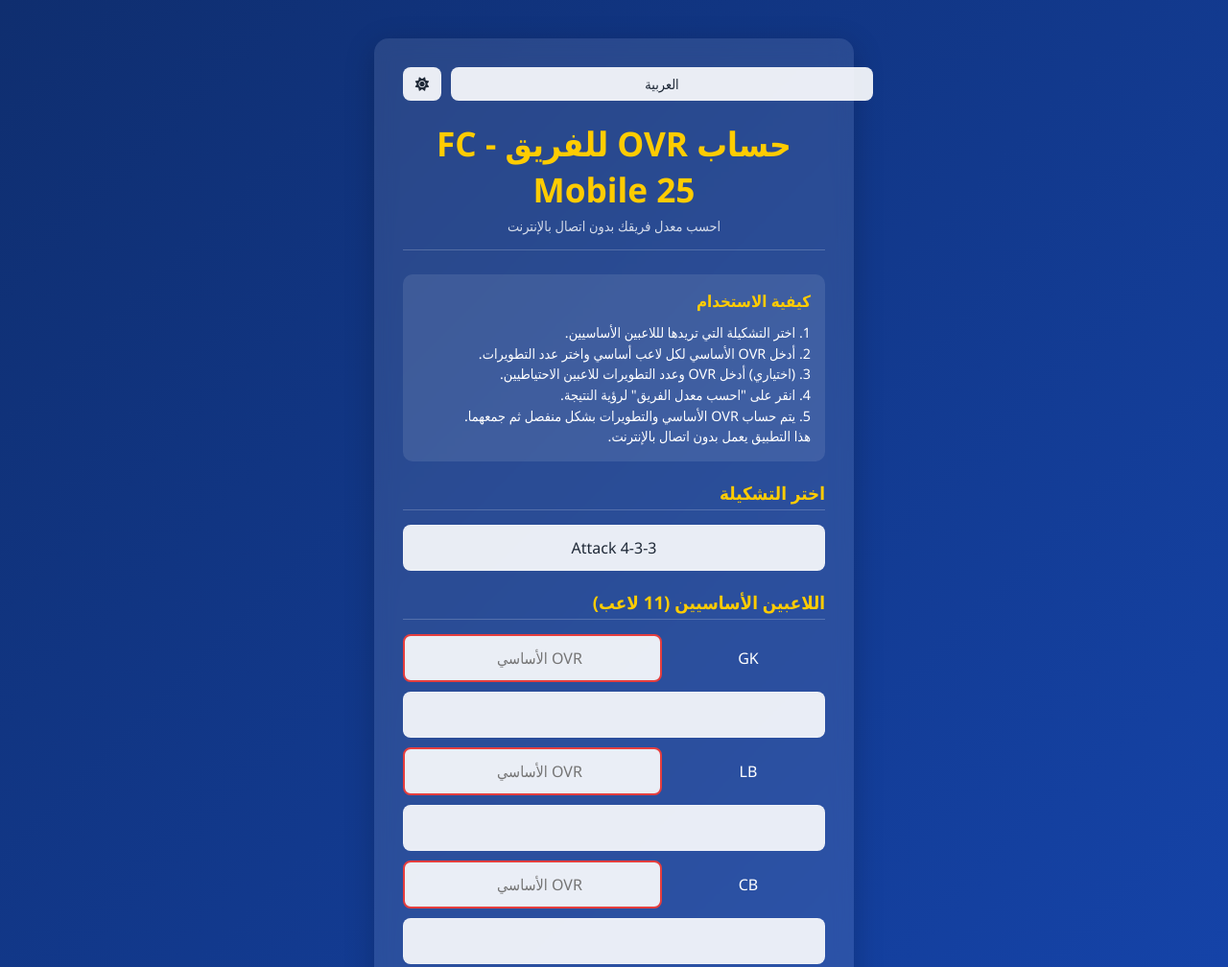
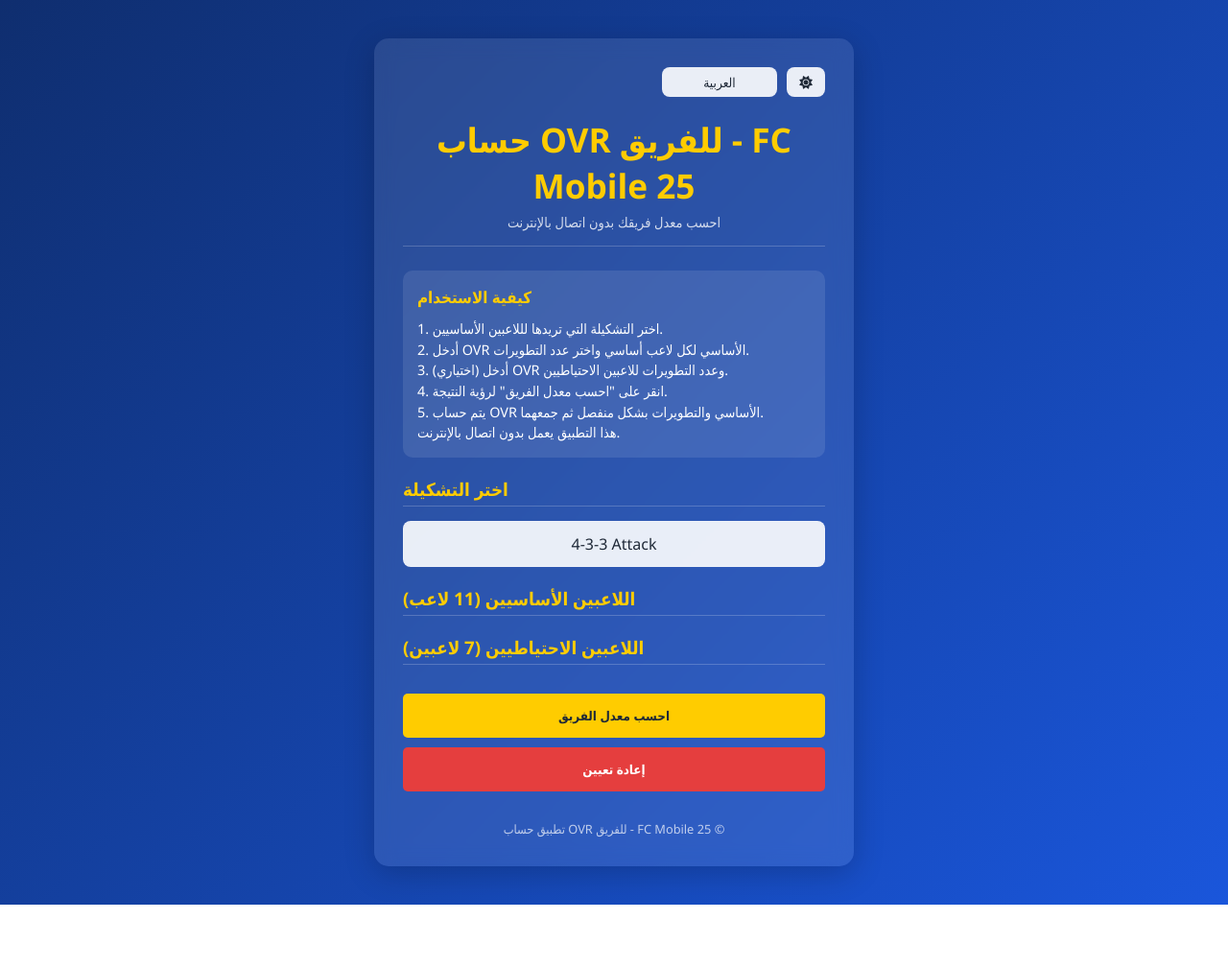
Before and after one commit to RedouzaimDev/FCMOC, a website: page www/index.html in a window 1280 px wide. Shown: the top 1008 px of the page at 96% size. After the commit the page ends 943 px from the top, so only its background shows below. Drawn offline with Linux system fonts and the light colour scheme.

Commit message:
Update index.html with new content

```diff
--- a/www/index.html
+++ b/www/index.html
@@ -92,13 +92,14 @@
     }
 
     #language-select, #theme-toggle {
-        padding: 8px;
+        padding: 6px;
+        width: 120px; /* Smaller width */
         border: none;
         border-radius: 8px;
         background-color: var(--input-bg);
         color: var(--input-text);
         cursor: pointer;
-        font-size: 0.9rem;
+        font-size: 0.85rem;
         flex-shrink: 0; /* Prevents items from shrinking */
     }
 
@@ -449,6 +450,14 @@
     <script>
         document.addEventListener('DOMContentLoaded', function() {
             const calculateBtn = document.getElementById('calculate-btn');
+            // Add this inside generateStartingPlayers and generateSubstitutePlayers
+            const rankSelectElement = playerRow.querySelector('select');
+            rankSelectElement.title = "اختر عدد التطويرات (Rank-ups)"; // Arabic tooltip
+            // For English, you can check the language and change accordingly
+            if(lang === 'en') {
+                rankSelectElement.title = "Select number of rank-ups";
+            }
+
             const resetBtn = document.getElementById('reset-btn');
             const resultDiv = document.getElementById('result');
             const ovrValue = document.getElementById('ovr-value');
@@ -726,6 +735,7 @@
                 }
             }
 
+
             function addEventListenersToInputs() {
                 const allInputsAndSelects = document.querySelectorAll('input, select');
                 allInputsAndSelects.forEach(el => {
```
